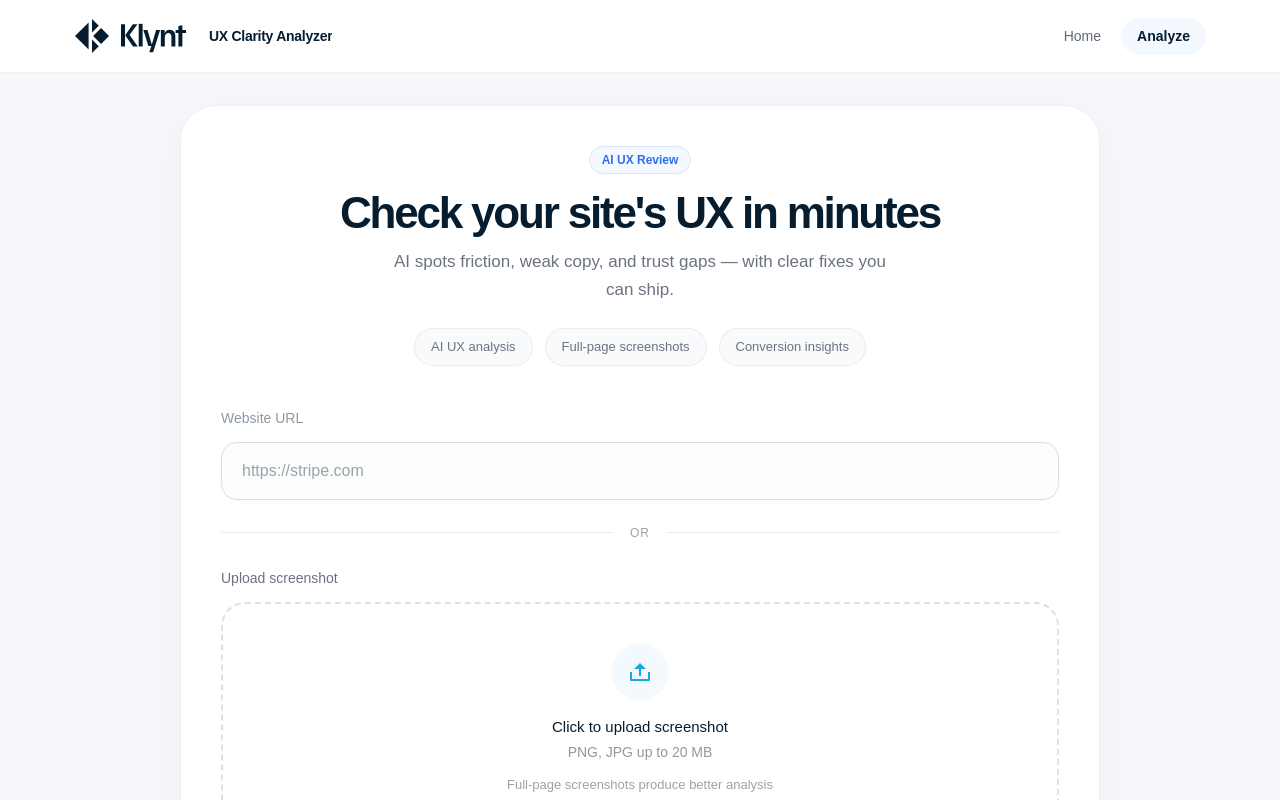
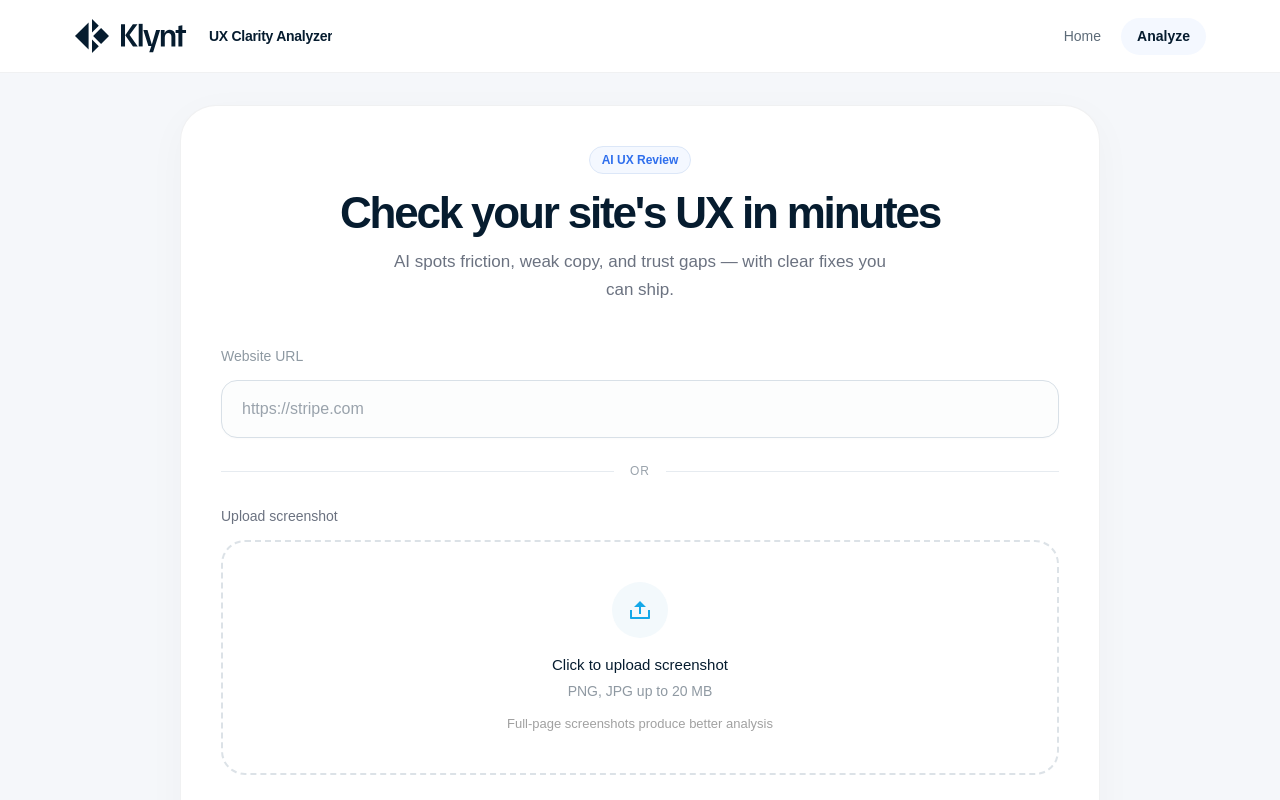
Before and after one commit to samarenkovdmitry/Klynt, a Next.js app: page /analyze in a window 1280 px wide. Shown: the top 800 px of the page. Built offline with nearby package versions, Linux system fonts and the light colour scheme; a web font is replaced by a local one.

Commit message:
Loading speed upturn

```diff
--- a/app/analyze/page.tsx
+++ b/app/analyze/page.tsx
@@ -274,35 +274,7 @@ export default function Analyze() {
                 you can ship.
               </p>
 
-              {/* FEATURE PILLS */}
-              <div className="mt-6 flex flex-wrap items-center justify-center gap-2 md:gap-3">
 
-                {[
-                  "AI UX analysis",
-                  "Full-page screenshots",
-                  "Conversion insights",
-                ].map((item) => (
-                  <div
-                    key={item}
-                    className="
-                      rounded-full
-                      border
-                      border-[rgba(6,28,47,0.06)]
-                      bg-[#F8FAFC]
-                      px-3
-                      py-1.5
-                      text-[12px]
-                      font-medium
-                      text-[#6B7280]
-                      md:px-4
-                      md:py-2
-                      md:text-[13px]
-                    "
-                  >
-                    {item}
-                  </div>
-                ))}
-              </div>
             </div>
 
             {/* FORM */}
@@ -512,6 +484,7 @@ export default function Analyze() {
                 {!loading ? (
                   <Button
                     type="button"
+                    variant="accent"
                     disabled={isButtonDisabled}
                     onClick={handleAnalyze}
                     className="w-full"
--- a/app/report/[id]/page.tsx
+++ b/app/report/[id]/page.tsx
@@ -237,7 +237,7 @@ export default function ReportPage() {
                       <span className="truncate">{data.url}</span>
                     </div>
 
-                    <span className="hidden text-neutral-300 sm:block">•</span>
+                    <span className="text-neutral-300">•</span>
 
                     <span className="shrink-0">
                       {data.generatedAt
@@ -782,7 +782,7 @@ export default function ReportPage() {
                     Suggested Improvements
                   </h3>
 
-                  <div className="max-w-[46%] shrink-0 truncate rounded-full bg-white px-2.5 py-1 text-[11px] font-medium text-neutral-500 sm:max-w-none sm:px-3 sm:text-[13px]">
+                  <div className="max-w-[46%] shrink-0 truncate rounded-full bg-white px-3 py-1 text-[13px] font-medium leading-none text-neutral-500 sm:max-w-none">
                     {data.suggestions.length} recommendations
                   </div>
                 </div>
--- a/components/AppHeader.tsx
+++ b/components/AppHeader.tsx
@@ -57,8 +57,8 @@ export function AppHeader({ variant = "app" }: AppHeaderProps) {
 
   const headerClass =
     variant === "landing"
-      ? "relative z-20 w-full border-b border-transparent bg-transparent"
-      : "sticky top-0 z-50 w-full border-b border-[rgba(6,28,47,0.06)] bg-white/90 backdrop-blur-xl";
+      ? "relative z-20 w-full border-b border-transparent bg-[#53C2EE]"
+      : "sticky top-0 z-50 w-full border-b border-[rgba(6,28,47,0.06)] bg-white";
 
   const subtitleClass =
     variant === "landing"
--- a/components/ui/Button.tsx
+++ b/components/ui/Button.tsx
@@ -1,7 +1,7 @@
 import Link from "next/link";
 import type { ButtonHTMLAttributes, ReactNode } from "react";
 
-type ButtonVariant = "primary" | "secondary";
+type ButtonVariant = "primary" | "secondary" | "accent";
 
 type ButtonProps = ButtonHTMLAttributes<HTMLButtonElement> & {
   variant?: ButtonVariant;
@@ -15,6 +15,8 @@ const variantStyles: Record<ButtonVariant, string> = {
     "bg-[#061C2F] text-white border border-transparent hover:opacity-90",
   secondary:
     "bg-white text-[var(--ink-primary)] border border-[rgba(6,28,47,0.08)] hover:bg-[#F8FBFF]",
+  accent:
+    "border border-transparent bg-[#14A8E8] text-white shadow-[0_10px_30px_rgba(0,0,0,0.10)] hover:-translate-y-px hover:bg-[#1198D2] hover:shadow-[0_14px_34px_rgba(20,168,232,0.24)]",
 };
 
 export function Button({
@@ -29,9 +31,9 @@ export function Button({
   ...props
 }: ButtonProps) {
   const classes = [
-    "inline-flex items-center justify-center gap-2 rounded-2xl px-6 py-4",
+    "inline-flex h-[52px] min-h-[52px] items-center justify-center gap-2 rounded-2xl px-6",
     "text-[15px] font-semibold leading-none transition",
-    fullWidth ? "w-full sm:w-auto" : "w-auto",
+    fullWidth ? "w-full" : "w-auto",
     disabled
       ? "cursor-not-allowed border-transparent bg-[#DCE2E7] text-white opacity-60"
       : variantStyles[variant],
```
Also changed, not shown: app/api/analyze/route.ts (+9 -25 lines).
